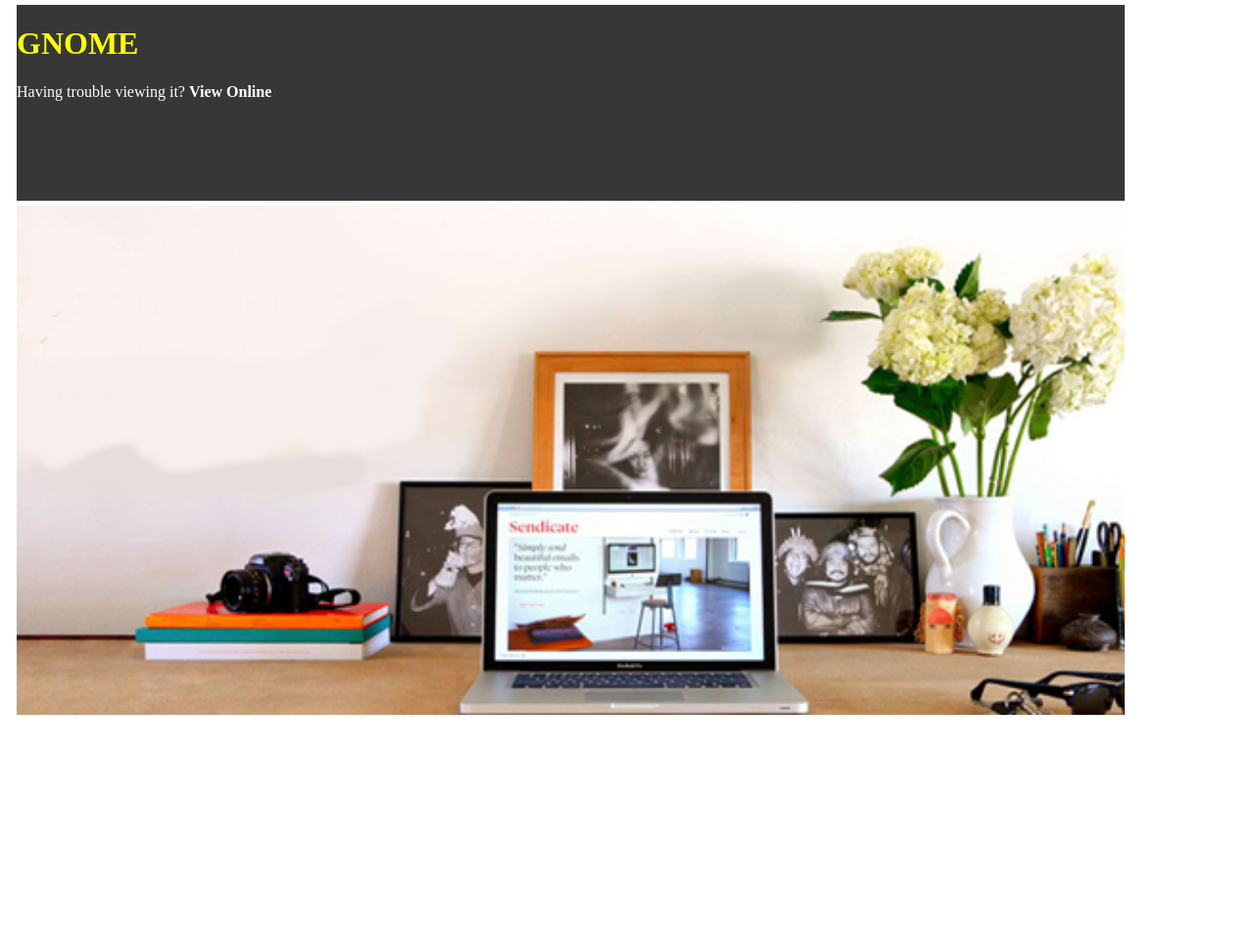
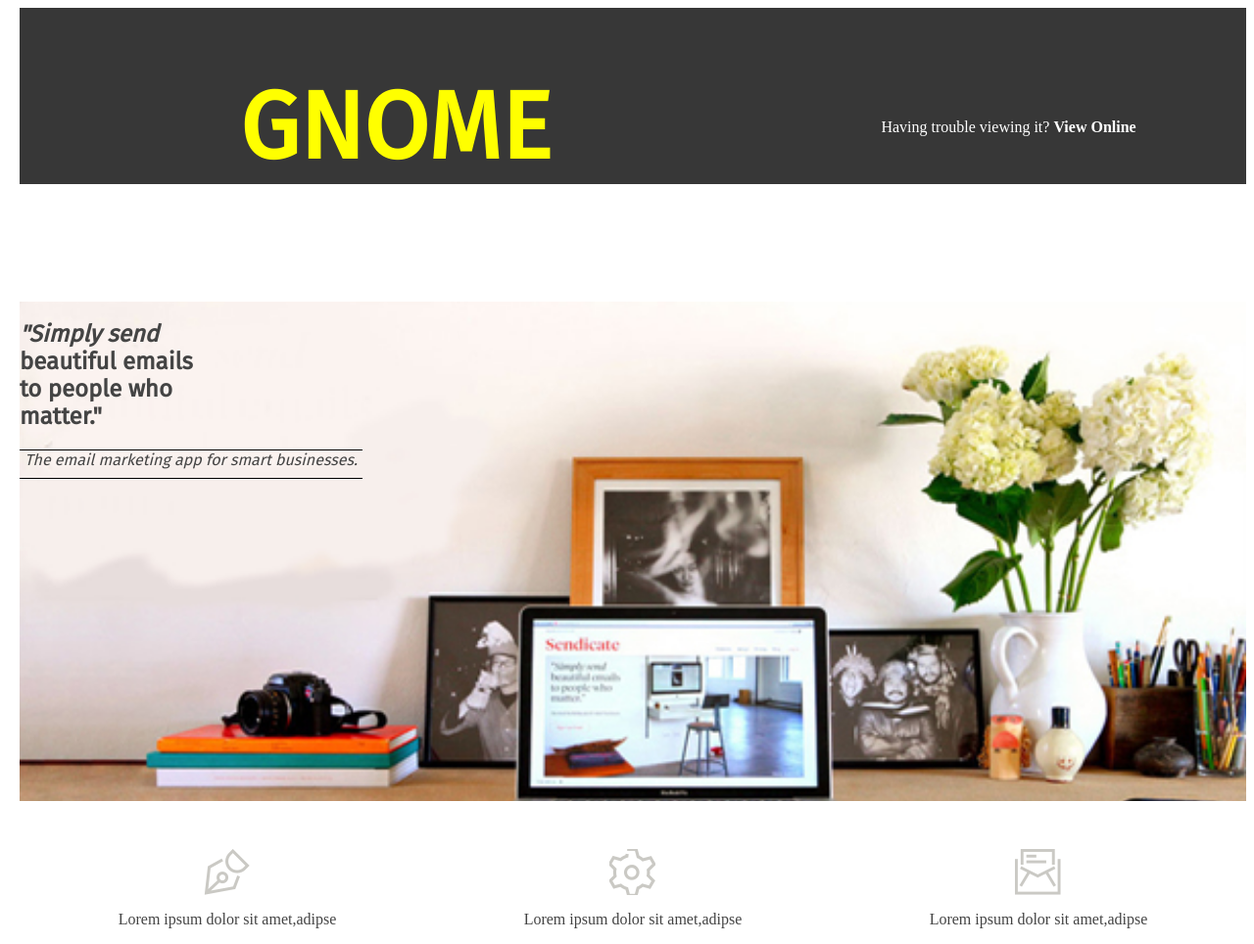
Before and after one commit to valdadyne/gnome, a plain HTML site: page index.html in a window 1280 px wide. Shown: the whole page at 98% size. Before the commit the page ends 800 px from the top, so only its background shows below. Drawn offline with Linux system fonts and the light colour scheme.

Commit message:
More Content,Layout & Style

```diff
--- a/assets/css/grid.css
+++ b/assets/css/grid.css
@@ -1,21 +1,14 @@
-body {
-  margin: 5px;
-  padding-left: 12px;
-  padding-right: 12px;
-}
-.wrapper {
-  display: grid;
-  width: 100%;
-  grid-template-columns: 30% 30% 30%;
-  grid-gap: 5px;
-  background-color: #fff;
-  color: #444;
-}
-.heading{
-  grid-column:1/4;
-  grid-row:1/2;
-}
-.big-img{
-  grid-column: 1/4;
-  grid-row: 2/2;
-}
+.wrapper {display: grid;width: 100%;grid-template-columns: 30% 30% 30%;grid-gap: 5%;background-color: #fff;color: #444;}
+
+  .heading{display:grid;grid:subgrid;grid-column:1/span 3;grid-row:1}
+      .title{grid-column:1/span 2;grid-row:1/span 3;}
+      .info{grid-column:3;grid-row:2;}
+
+  .big-img{display:grid;grid:subgrid;grid-column:1/span 3;grid-row:4;}
+      .marketing{grid-column: 1;grid-row:1;}
+      .tag{grid-column: 1;grid-row:2}
+
+  .section{display:grid;grid:subgrid;grid-column:1/span 3;grid-row:5;}
+      .layout1{grid-column: 1;grid-row:1;}
+      .layout2{grid-column: 2;grid-row:1;}
+      .layout3{grid-column: 3;grid-row:1;}
--- a/assets/css/style.css
+++ b/assets/css/style.css
@@ -1,12 +1,10 @@
-.heading {
-  background-color: #373737;
-  height: 200px;
-}
-.title{color:yellow;}
-.info{color:white;}
-.big-img{
-  -webkit-background-size: cover;
-  -moz-background-size: cover;
-  -o-background-size: cover;
-  background-size: cover;
-}
+@import url(https://fonts.googleapis.com/css?family=Fira+Sans:400);
+
+body {padding-left: 12px;padding-right: -12px;}
+.heading {background-color: #373737;height: 180px;}
+.title{color:yellow;font-family: 'Fira Sans', sans-serif;font-size: 48px;text-align:center;margin:0;}
+.info{color:white;text-align:center;margin:0;}
+.big-img{-webkit-background-size: cover;-moz-background-size: cover;-o-background-size: cover;background-size: cover;}
+.marketing,h2{font-family: 'Fira Sans', sans-serif;}
+.tag{height:30px;width:350px;box-sizing: border-box;border-top:1px solid black;border-bottom:1px solid black;text-align: center;margin-top: 5px;}
+.section,img {margin-top: 5px;margin-left: 5px; margin-right: 5px;vertical-align: middle;text-align: center;}
--- a/index.html
+++ b/index.html
@@ -6,7 +6,7 @@
         <link media="all" href="./assets/css/style.css" type="text/css" rel="stylesheet" />
     </head>
     <style>
-    .big-img{background-repeat: no-repeat;background-image: url("./assets/images/big_img.jpg");height:520px;width:100%;}
+    .big-img{background-repeat: no-repeat;background-image: url("./assets/images/big_img.jpg");height:510px;width:100%;}
     </style>
     <body>
       <div class="wrapper">
@@ -14,9 +14,18 @@
             <div class="title"><h1>GNOME</h1></div>
             <div class="info">Having trouble viewing it? <b>View Online</b></div>
           </div>
-          <div class="big-img"></div>
-
-
+          <div class="big-img">
+            <div class="marketing"><h2><i>"Simply send</i><br> beautiful emails<br> to people who<br> matter."</h2>
+            <div class="tag"><i>The email marketing app for smart businesses.</i></div></div>
+          </div>
+          <div class="section">
+            <div class="layout1"><img src="./assets/images/logo_editable.png"alt="editable"align="middle" height= "47px" width="47px";>
+               <p>Lorem ipsum dolor sit amet,adipse</p></div>
+            <div class="layout2"><img src="./assets/images/logo_versatile.png"alt="versatile"align="middle" height= "47px" width="47px";>
+              <p>Lorem ipsum dolor sit amet,adipse</p></div>
+            <div class="layout3"><img src="./assets/images/logo_pro.png"alt="professional"align="middle" height= "47px" width="47px";>
+              <p>Lorem ipsum dolor sit amet,adipse</p></div>
+          </div>
       </div>
 
       </body>
```
